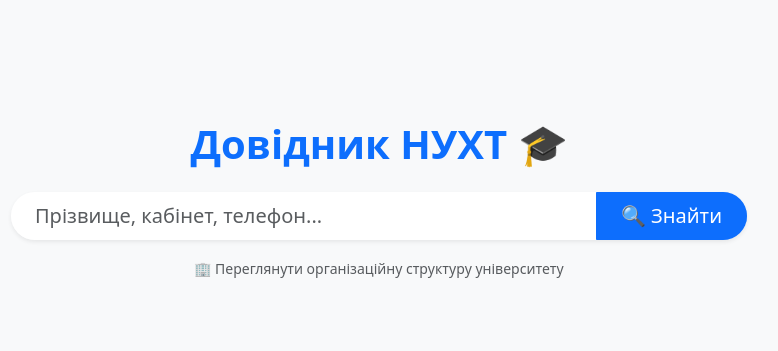
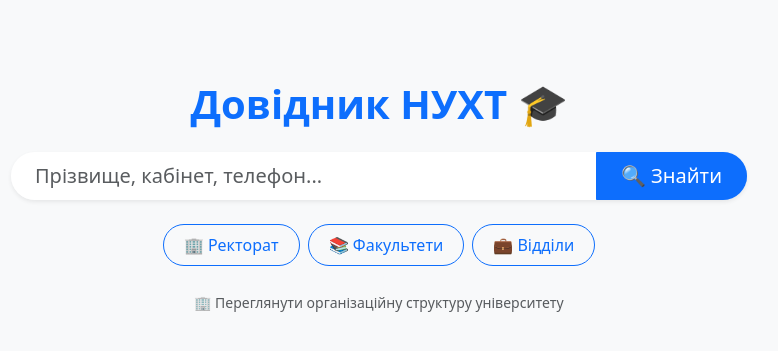
Before and after one commit to fen7elb/nuft, a Django app: page / in a window 1280 px wide. Shown: the top 351 px of the page, without its empty margins (261-1039 px from the left). Run offline with Django 5.2, Linux system fonts and the light colour scheme.

Commit message:
home page add filtering

```diff
--- a/staff/views.py
+++ b/staff/views.py
@@ -1,22 +1,78 @@
+import re
 from django.shortcuts import render, get_object_or_404
 from django.db.models import Q, Prefetch
 from .models import Employee, Department, TypeDepartment
 
 def home_search(request):
     query = request.GET.get('q', '').strip()
+    category = request.GET.get('category', '')      # Рівень 1: 'faculties', 'divisions', 'rectorate'
+    faculty_id = request.GET.get('faculty', '')     # Рівень 2: конкретний факультет
+    department_id = request.GET.get('department', '') # Рівень 3: конкретна кафедра або відділ
+
+    # --- ДАНІ ДЛЯ ІНТЕРАКТИВНИХ ТЕГІВ ---
+    faculties = Department.objects.filter(
+        type_dep__name_type__in=['Факультет', 'Інститут'],
+        show_in_structure=True
+    ).order_by('name').distinct()
+
+    divisions = Department.objects.filter(
+        type_dep__name_type='Відділ',
+        show_in_structure=True
+    ).order_by('name')
+
+    child_departments = []
+    selected_faculty_obj = None
+    selected_department_obj = None
+
+    if faculty_id:
+        child_departments = Department.objects.filter(parent_id=faculty_id, show_in_structure=True).order_by('name')
+        selected_faculty_obj = Department.objects.filter(pk=faculty_id).first()
+
+    if department_id:
+        selected_department_obj = Department.objects.filter(pk=department_id).first()
+
     final_results = []
+    has_search = bool(query or category or faculty_id or department_id)
 
-    if query:
-        raw_results = Employee.objects.filter(
-            Q(full_name__icontains=query) |
-            Q(phone_number__icontains=query) |
-            Q(office__icontains=query) |
-            Q(mail__icontains=query) |
-            Q(position__title__icontains=query) |
-            Q(department__name__icontains=query) |
-            Q(department__short_name__icontains=query)
-        ).select_related('department', 'position')
+    # --- ЛОГІКА ПОШУКУ ТА ФІЛЬТРАЦІЇ ---
+    if has_search:
+        raw_results = Employee.objects.select_related('department', 'position', 'department__parent')
 
+        # 1. Текстовий пошук
+        if query:
+            raw_results = raw_results.filter(
+                Q(full_name__icontains=query) |
+                Q(phone_number__icontains=query) |
+                Q(office__icontains=query) |
+                Q(mail__icontains=query) |
+                Q(position__title__icontains=query) |
+                Q(department__name__icontains=query) |
+                Q(department__short_name__icontains=query)
+            )
+
+        # 2. Фільтрація за тегами (Ієрархія)
+        if department_id:
+            # Вибрано конкретну кафедру чи відділ
+            raw_results = raw_results.filter(department_id=department_id)
+        elif faculty_id:
+            # Вибрано факультет: показуємо деканат + всі його підпорядковані кафедри
+            raw_results = raw_results.filter(
+                Q(department_id=faculty_id) | Q(department__parent_id=faculty_id)
+            )
+        elif category == 'divisions':
+            # Показуємо всіх співробітників відділів
+            raw_results = raw_results.filter(department__type_dep__name_type='Відділ')
+        elif category == 'faculties':
+            # Показуємо всіх співробітників факультетів та інститутів
+            raw_results = raw_results.filter(
+                Q(department__type_dep__name_type__in=['Факультет', 'Інститут']) |
+                Q(department__parent__type_dep__name_type__in=['Факультет', 'Інститут'])
+            )
+        elif category == 'rectorate':
+            # Ректорат (шукаємо за назвою підрозділу)
+            raw_results = raw_results.filter(department__name__icontains='Ректорат')
+
+        # --- ГРУПУВАННЯ РЕЗУЛЬТАТІВ ---
         grouped_persons = {}
         for person in raw_results:
             name = person.full_name
@@ -44,8 +100,18 @@ def home_search(request):
 
     context = {
         'query': query,
+        'category': category,
+        'faculty_id': faculty_id,
+        'department_id': department_id,
+        'faculties': faculties,
+        'divisions': divisions,
+        'child_departments': child_departments,
+        'selected_faculty_obj': selected_faculty_obj,
+        'selected_department_obj': selected_department_obj,
         'results': final_results,
+        'has_search': has_search
     }
+
     return render(request, 'staff/home.html', context)
 
 
@@ -53,7 +119,6 @@ def structure_view(request):
     """
     Сторінка структури (акордеон).
     """
-    # Завантажуємо підрозділи разом з їхніми "батьками" для фільтрації
     active_departments = Department.objects.filter(show_in_structure=True).prefetch_related(
         Prefetch('employee_set', queryset=Employee.objects.select_related('position'))
     ).select_related('parent')
@@ -62,7 +127,6 @@ def structure_view(request):
         Prefetch('department_set', queryset=active_departments)
     ).all()
 
-    # Отримуємо список факультетів та інститутів для випадаючого списку
     parent_units = Department.objects.filter(
         type_dep__name_type__in=['Факультет', 'Інститут'],
         show_in_structure=True
@@ -102,7 +166,6 @@ def print_department_type(request, pk):
 
     departments = Department.objects.filter(type_dep=dep_type, show_in_structure=True).prefetch_related(
         Prefetch('employee_set', queryset=Employee.objects.select_related('position').order_by('full_name')),
-        # Магія: витягуємо підпорядковані кафедри!
         Prefetch('sub_departments', queryset=Department.objects.filter(show_in_structure=True).prefetch_related(
             Prefetch('employee_set', queryset=Employee.objects.select_related('position').order_by('full_name'))
         ).order_by('name'))
@@ -124,5 +187,5 @@ def print_specific_department(request, pk):
 
     return render(request, 'staff/print_partial_structure.html', {
         'single_dep': single_dep,
-        'departments': [single_dep] # Передаємо як список, щоб шаблон був універсальним
+        'departments': [single_dep]
     })
--- a/templates/staff/home.html
+++ b/templates/staff/home.html
@@ -7,9 +7,14 @@
     <link href="https://cdn.jsdelivr.net/npm/bootstrap@5.3.0/dist/css/bootstrap.min.css" rel="stylesheet">
     <style>
         body { background-color: #f8f9fa; }
-        .search-box { margin-top: 15vh; margin-bottom: 5vh; }
+        .search-box { margin-top: 10vh; margin-bottom: 5vh; }
         .card { border-radius: 15px; border: none; box-shadow: 0 4px 6px rgba(0,0,0,0.05); }
         .btn-call { border-radius: 50px; }
+
+        /* Стилі для вкладок-кнопок */
+        .category-tabs .btn { border-radius: 50px; font-weight: 500; transition: all 0.2s; padding: 8px 20px; }
+        .category-tabs .btn:hover { transform: translateY(-2px); }
+        .category-tabs .btn.active { box-shadow: 0 4px 10px rgba(13, 110, 253, 0.2); pointer-events: none; }
     </style>
 </head>
 <body>
@@ -20,15 +25,64 @@
                     <a href="{% url 'home' %}" class="text-decoration-none text-primary">Довідник НУХТ 🎓</a>
                 </h1>
 
-                <form method="GET" action="{% url 'home' %}">
-                    <div class="input-group input-group-lg shadow-sm rounded-pill overflow-hidden">
+                <form method="GET" action="{% url 'home' %}" id="searchForm">
+
+                    <div class="input-group input-group-lg shadow-sm rounded-pill overflow-hidden mb-4">
                         <input type="text" name="q" class="form-control border-0 px-4"
                                placeholder="Прізвище, кабінет, телефон..." value="{{ query }}">
                         <button class="btn btn-primary px-4" type="submit">🔍 Знайти</button>
                     </div>
+
+                    <input type="hidden" name="category" id="categoryInput" value="{{ category }}">
+
+                    <div class="d-flex flex-wrap justify-content-center gap-2 mb-4 category-tabs">
+                        <button type="button" class="btn btn-outline-primary {% if category == 'rectorate' %}active{% endif %}"
+                                onclick="setCategory('rectorate')">🏢 Ректорат</button>
+                        <button type="button" class="btn btn-outline-primary {% if category == 'faculties' %}active{% endif %}"
+                                onclick="setCategory('faculties')">📚 Факультети</button>
+                        <button type="button" class="btn btn-outline-primary {% if category == 'divisions' %}active{% endif %}"
+                                onclick="setCategory('divisions')">💼 Відділи</button>
+                    </div>
+
+                    {% if category == 'faculties' %}
+                        <div class="row justify-content-center mb-4 g-3">
+                            <div class="col-12 col-md-5">
+                                <select name="faculty" class="form-select form-select-sm rounded-pill shadow-sm border-primary text-primary" onchange="document.getElementById('searchForm').submit();">
+                                    <option value="">-- Оберіть факультет/інститут --</option>
+                                    {% for fac in faculties %}
+                                        <option value="{{ fac.pk }}" {% if faculty_id == fac.pk|stringformat:"s" %}selected{% endif %}>{{ fac.name }}</option>
+                                    {% endfor %}
+                                </select>
+                            </div>
+
+                            {% if faculty_id %}
+                            <div class="col-12 col-md-5">
+                                <select name="department" class="form-select form-select-sm rounded-pill shadow-sm border-secondary text-secondary" onchange="document.getElementById('searchForm').submit();">
+                                    <option value="">-- Усі кафедри факультету --</option>
+                                    {% for dep in child_departments %}
+                                        <option value="{{ dep.pk }}" {% if department_id == dep.pk|stringformat:"s" %}selected{% endif %}>{{ dep.name }}</option>
+                                    {% endfor %}
+                                </select>
+                            </div>
+                            {% endif %}
+                        </div>
+
+                    {% elif category == 'divisions' %}
+                        <div class="row justify-content-center mb-4">
+                            <div class="col-12 col-md-8 col-lg-6">
+                                <select name="department" class="form-select form-select-sm rounded-pill shadow-sm border-primary text-primary" onchange="document.getElementById('searchForm').submit();">
+                                    <option value="">-- Оберіть відділ --</option>
+                                    {% for div in divisions %}
+                                        <option value="{{ div.pk }}" {% if department_id == div.pk|stringformat:"s" %}selected{% endif %}>{{ div.name }}</option>
+                                    {% endfor %}
+                                </select>
+                            </div>
+                        </div>
+                    {% endif %}
+
                 </form>
 
-                <div class="mt-3">
+                <div class="mt-2">
                     <a href="{% url 'structure' %}" class="text-decoration-none text-muted">
                         <small>🏢 Переглянути організаційну структуру університету</small>
                     </a>
@@ -38,9 +92,12 @@
 
         <div class="row justify-content-center">
             <div class="col-md-8">
-                {% if query %}
+                {% if has_search %}
                     <div class="d-flex justify-content-between align-items-center mb-3">
-                        <p class="text-muted mb-0">Результати пошуку для: <strong>{{ query }}</strong></p>
+                        <p class="text-muted mb-0">
+                            Результати
+                            {% if query %} для: <strong>{{ query }}</strong>{% endif %}
+                        </p>
 
                         {% if results %}
                             <span class="badge bg-primary rounded-pill px-3 py-2 shadow-sm">
@@ -94,12 +151,20 @@
                         {% endfor %}
                     {% else %}
                         <div class="alert alert-warning text-center rounded-4 shadow-sm">
-                            Нічого не знайдено 😔 Спробуй змінити запит.
+                            Нічого не знайдено 😔 Спробуй змінити запит або обрати інший підрозділ.
                         </div>
                     {% endif %}
                 {% endif %}
             </div>
         </div>
     </div>
+
+    <script>
+        function setCategory(cat) {
+            document.getElementById('categoryInput').value = cat;
+            document.querySelectorAll('select').forEach(el => el.removeAttribute('name'));
+            document.getElementById('searchForm').submit();
+        }
+    </script>
 </body>
 </html>
```
